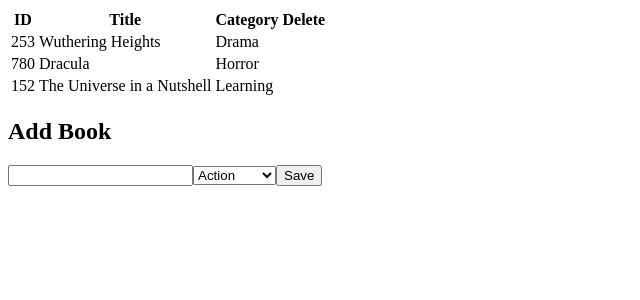
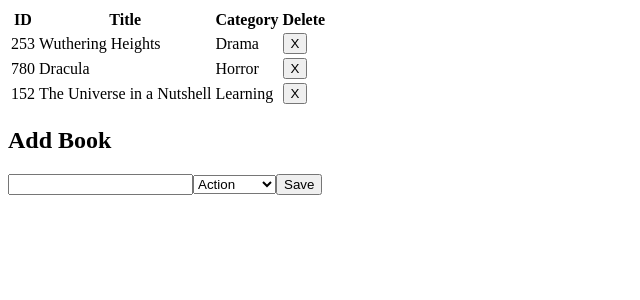
Before and after one commit to digomes87/bookstore-cms, a React (Create React App) app: page / in a window 1280 px wide. Shown: the top 300 px of the page, without its empty margins (0-640 px from the left). Built offline with nearby package versions, Linux system fonts and the light colour scheme.

Commit message:
fase delete with id, okey

```diff
--- a/src/components/Book.js
+++ b/src/components/Book.js
@@ -1,11 +1,17 @@
 import React from 'react';
 import PropTypes from 'prop-types';
 
-const Book = ({ id, title, category }) => (
+const Book = ({
+  id,
+  title,
+  category,
+  handleBookRemove,
+}) => (
   <tr>
     <td>{id}</td>
     <td>{title}</td>
     <td>{category}</td>
+    <td><button onClick={() => handleBookRemove(id)} type="button">X</button></td>
   </tr>
 );
 
@@ -13,6 +19,7 @@
   id: PropTypes.number.isRequired,
   title: PropTypes.string.isRequired,
   category: PropTypes.string.isRequired,
+  handleBookRemove: PropTypes.func.isRequired,
 };
 
 export default Book;
--- a/src/container/BooksList.js
+++ b/src/container/BooksList.js
@@ -10,7 +10,7 @@
     this.props = props;
   }
 
-  handleBookRemove(book) {
+  handleBookRemove = (book) => {
     this.props.removeBook(book)
   }
 
@@ -50,4 +50,4 @@
   books: PropTypes.instanceOf(Array).isRequired,
 };
 
-export default connect(mapStateToProps)(BooksList);
+export default connect(mapStateToProps, mapDispatchToProps)(BooksList);
```
